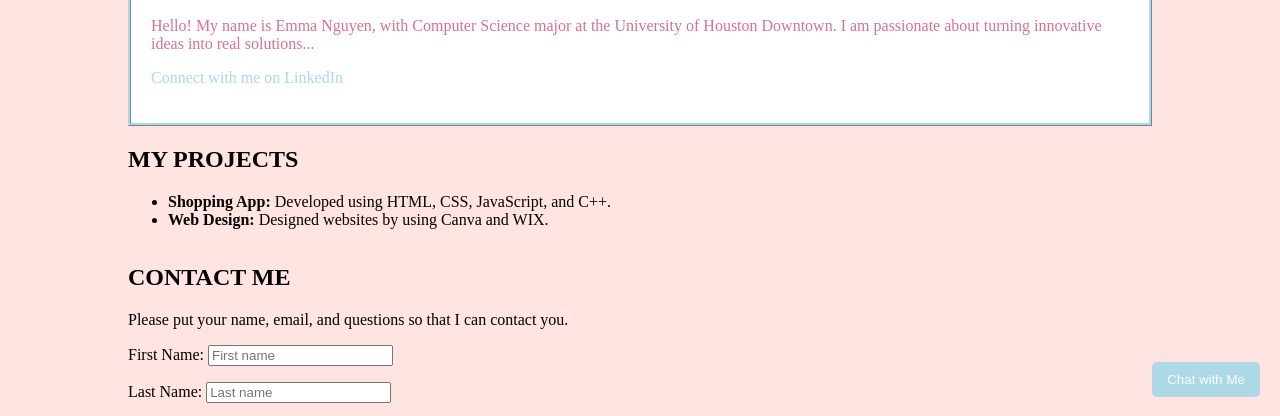
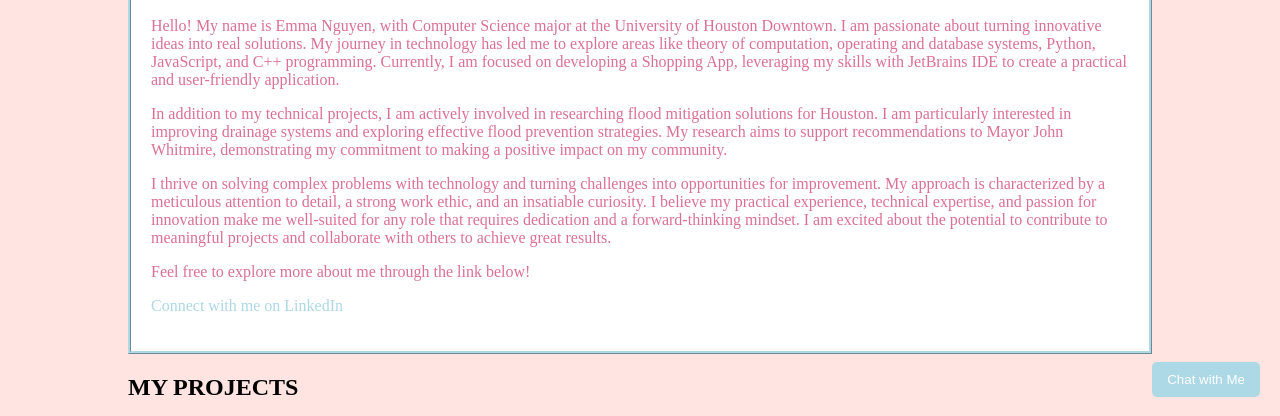
Before and after one commit to emmahnguyen/personalwebpage, a plain HTML site: page index.html in a window 1280 px wide. Shown: the part 383-799 px from the top of the page. Drawn offline with Linux system fonts and the light colour scheme.

Commit message:
Update index.html

```diff
--- a/index.html
+++ b/index.html
@@ -15,7 +15,11 @@
     <div class="content">
         <h2>ABOUT ME</h2>
         <img src="https://media.licdn.com/dms/image/v2/D5603AQG_EZDg4HKLuA/profile-displayphoto-shrink_400_400/profile-displayphoto-shrink_400_400/0/1725984100141?e=1738195200&v=beta&t=gF4w6PvffiMdpskMZTz0daJuqKrlrrxr4MLgqiGP1rY" alt="My Picture">
-        <p>Hello! My name is Emma Nguyen, with Computer Science major at the University of Houston Downtown. I am passionate about turning innovative ideas into real solutions...</p>
+        <p>Hello! My name is Emma Nguyen, with Computer Science major at the University of Houston Downtown. I am passionate about turning innovative ideas into real solutions. My journey in technology has led me to explore areas like theory of computation, operating and database systems, Python, JavaScript, and C++ programming. Currently, I am focused on developing a Shopping App, leveraging my skills with JetBrains IDE to create a practical and user-friendly application.
+	</p>In addition to my technical projects, I am actively involved in researching flood mitigation solutions for Houston. I am particularly interested in improving drainage systems and exploring effective flood prevention strategies. My research aims to support recommendations to Mayor John Whitmire, demonstrating my commitment to making a positive impact on my community.
+	</p>I thrive on solving complex problems with technology and turning challenges into opportunities for improvement. My approach is characterized by a meticulous attention to detail, a strong work ethic, and an insatiable curiosity. I believe my practical experience, technical expertise, and passion for innovation make me well-suited for any role that requires dedication and a forward-thinking mindset. I am excited about the potential to contribute to meaningful projects and collaborate with others to achieve great results.
+	</p>Feel free to explore more about me through the link below!
+        </p>
         <p><a href="https://www.linkedin.com/in/emma-nguyen-84245929a/">Connect with me on LinkedIn</a></p>
     </div>
 </div>
```
